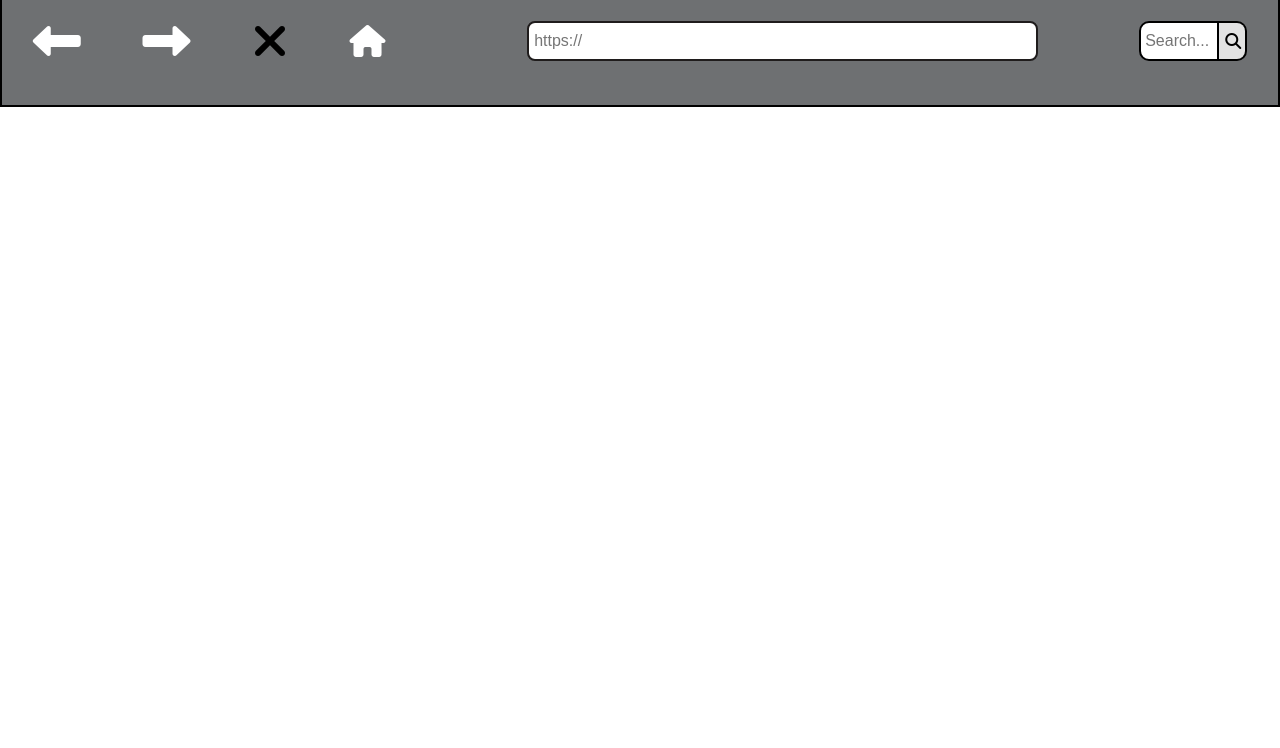
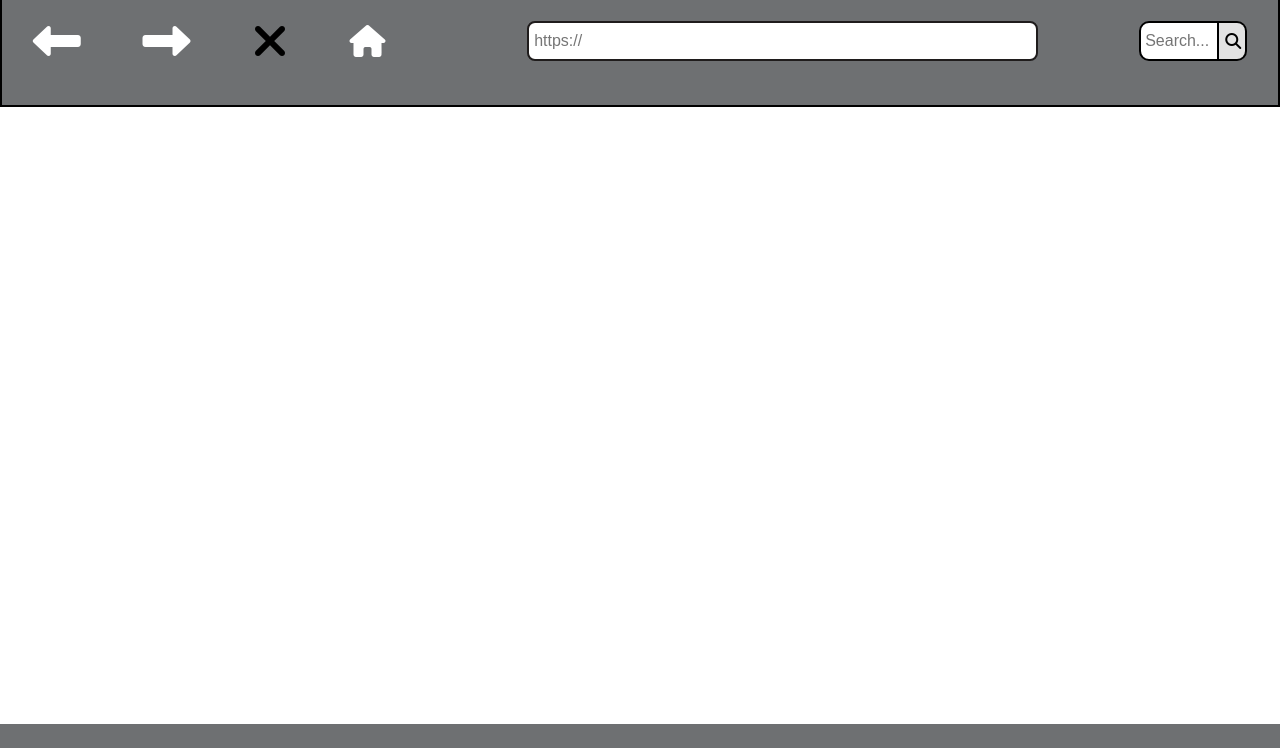
Before and after one commit to Uthmanbello/leaderboard, a website built with webpack: page src/index.html in a window 1280 px wide. Shown: the part 52-800 px from the top of the page. Built offline with nearby package versions, Linux system fonts and the light colour scheme.

Commit message:
Setup footer

```diff
--- a/src/index.html
+++ b/src/index.html
@@ -24,5 +24,9 @@
             </div>
         </div>
     </nav>
+
+    <footer>
+        <section class="footer-down"></section>
+    </footer>
 </body>
 </html>
--- a/src/style.css
+++ b/src/style.css
@@ -10,6 +10,14 @@
   .white {
     color: white;
   }
+
+  .ash {
+    color: #6e7072;
+  }
+
+  /* ==============================
+        nav
+  ============================== */
 
   .nav-bar {
     display: flex;
@@ -102,3 +110,14 @@
   .logo {
     margin-left: 8px;
   }
+
+  /* ==============================
+        footer
+  ============================== */
+  .footer-down {
+    position: fixed;
+    bottom: 0;
+    height: 3vh;
+    width: 100%;
+    background-color: #6e7072;
+  }
```
